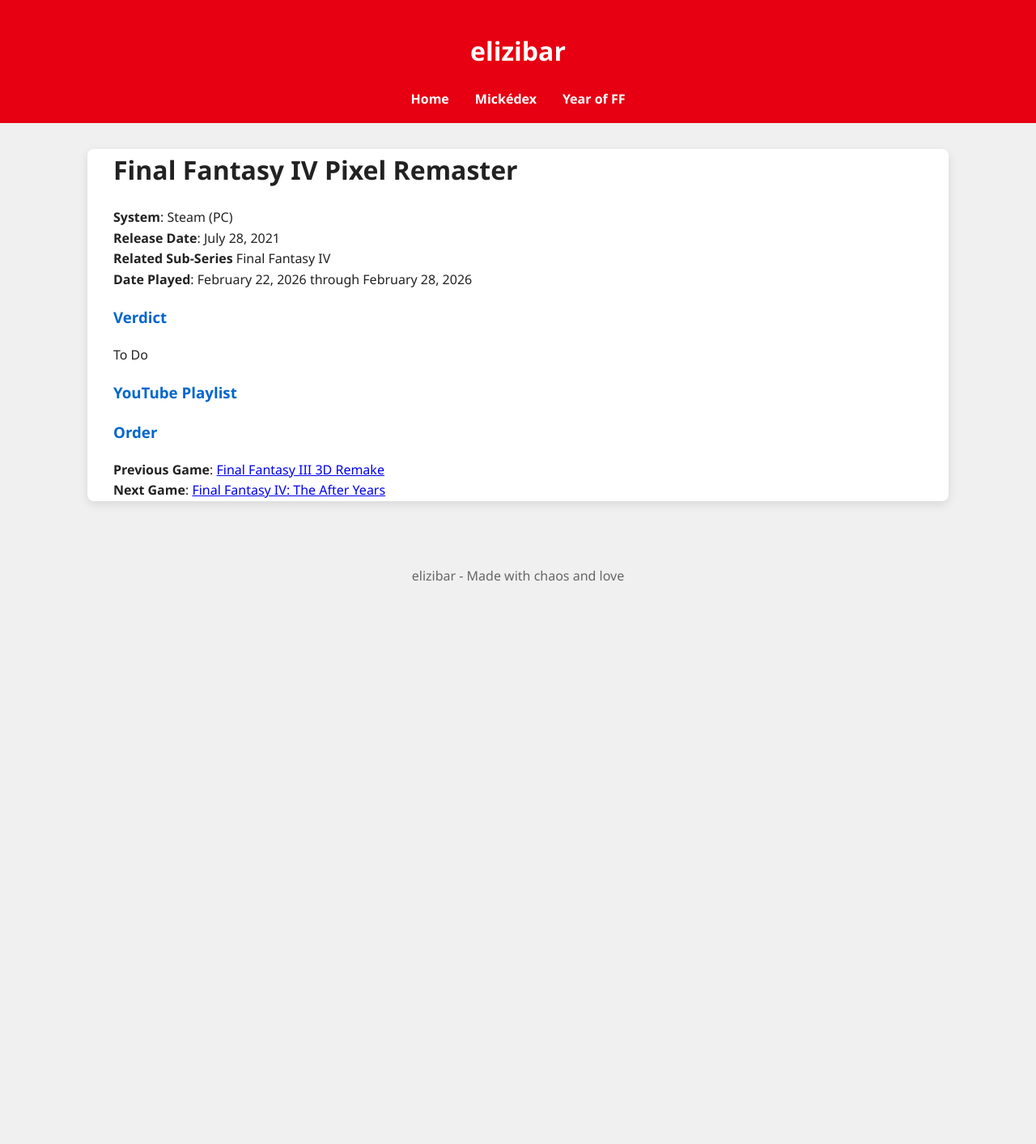
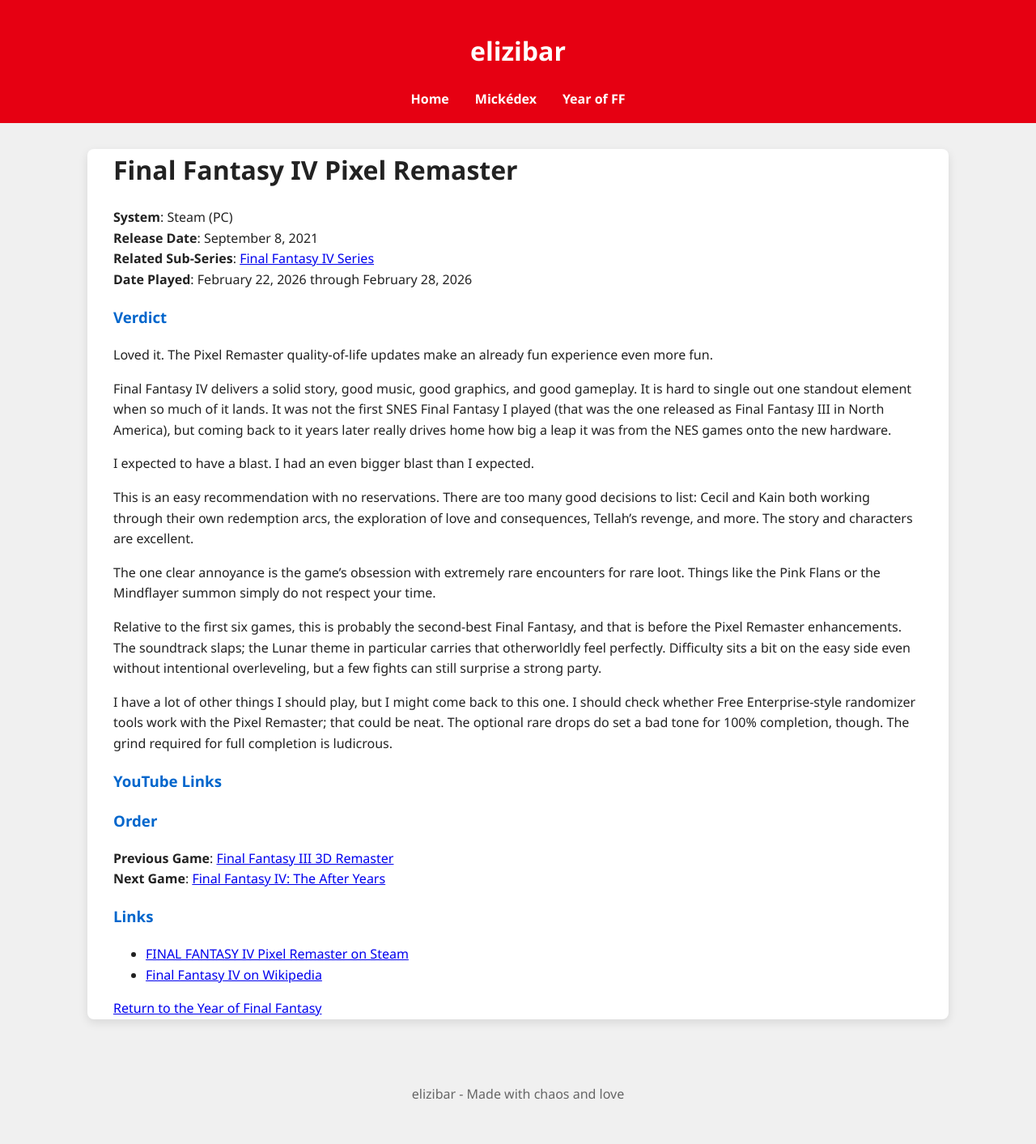
Before and after one commit to elizibar/elizibar.github.io, a Jekyll site: the page built from yearoffinalfantasy/FF4/ff4pr.md, in a window 1280 px wide. Shown: the whole page at 81% size. Built offline with Jekyll 4.4.1, drawn with Linux system fonts in a browser that asks for light colours; before the commit the page ends 900 px from its top, so only the background shows below that.

Commit message:
Update ff4pr.md

```diff
--- a/yearoffinalfantasy/FF4/ff4pr.md
+++ b/yearoffinalfantasy/FF4/ff4pr.md
@@ -6,16 +6,36 @@
 
 # Final Fantasy IV Pixel Remaster
 
-**System**:  Steam (PC)
-**Release Date**:  July 28, 2021
-**Related Sub-Series**  Final Fantasy IV
-**Date Played**:  February 22, 2026 through February 28, 2026
+**System**: Steam (PC)
+**Release Date**: September 8, 2021
+**Related Sub-Series**: [Final Fantasy IV Series](/yearoffinalfantasy/ff4series/)
+**Date Played**: February 22, 2026 through February 28, 2026
 
 ### Verdict
-To Do
 
-### YouTube Playlist
+Loved it. The Pixel Remaster quality-of-life updates make an already fun experience even more fun.
+
+Final Fantasy IV delivers a solid story, good music, good graphics, and good gameplay. It is hard to single out one standout element when so much of it lands. It was not the first SNES Final Fantasy I played (that was the one released as Final Fantasy III in North America), but coming back to it years later really drives home how big a leap it was from the NES games onto the new hardware.
+
+I expected to have a blast. I had an even bigger blast than I expected.
+
+This is an easy recommendation with no reservations. There are too many good decisions to list: Cecil and Kain both working through their own redemption arcs, the exploration of love and consequences, Tellah’s revenge, and more. The story and characters are excellent.
+
+The one clear annoyance is the game’s obsession with extremely rare encounters for rare loot. Things like the Pink Flans or the Mindflayer summon simply do not respect your time.
+
+Relative to the first six games, this is probably the second-best Final Fantasy, and that is before the Pixel Remaster enhancements. The soundtrack slaps; the Lunar theme in particular carries that otherworldly feel perfectly. Difficulty sits a bit on the easy side even without intentional overleveling, but a few fights can still surprise a strong party.
+
+I have a lot of other things I should play, but I might come back to this one. I should check whether Free Enterprise-style randomizer tools work with the Pixel Remaster; that could be neat. The optional rare drops do set a bad tone for 100% completion, though. The grind required for full completion is ludicrous.
+
+### YouTube Links
 
 ### Order
-**Previous Game**:  [Final Fantasy III 3D Remake](/yearoffinalfantasy/ff33d/)
-**Next Game**:  [Final Fantasy IV: The After Years](/yearoffinalfantasy/ff4tay/)
+**Previous Game**: [Final Fantasy III 3D Remaster](/yearoffinalfantasy/ff33d/)
+**Next Game**: [Final Fantasy IV: The After Years](/yearoffinalfantasy/ff4tay/)
+
+### Links
+
+- [FINAL FANTASY IV Pixel Remaster on Steam](https://store.steampowered.com/app/1173800/FINAL_FANTASY_IV/)
+- [Final Fantasy IV on Wikipedia](https://en.wikipedia.org/wiki/Final_Fantasy_IV)
+
+[Return to the Year of Final Fantasy](/yearoffinalfantasy/)
```
